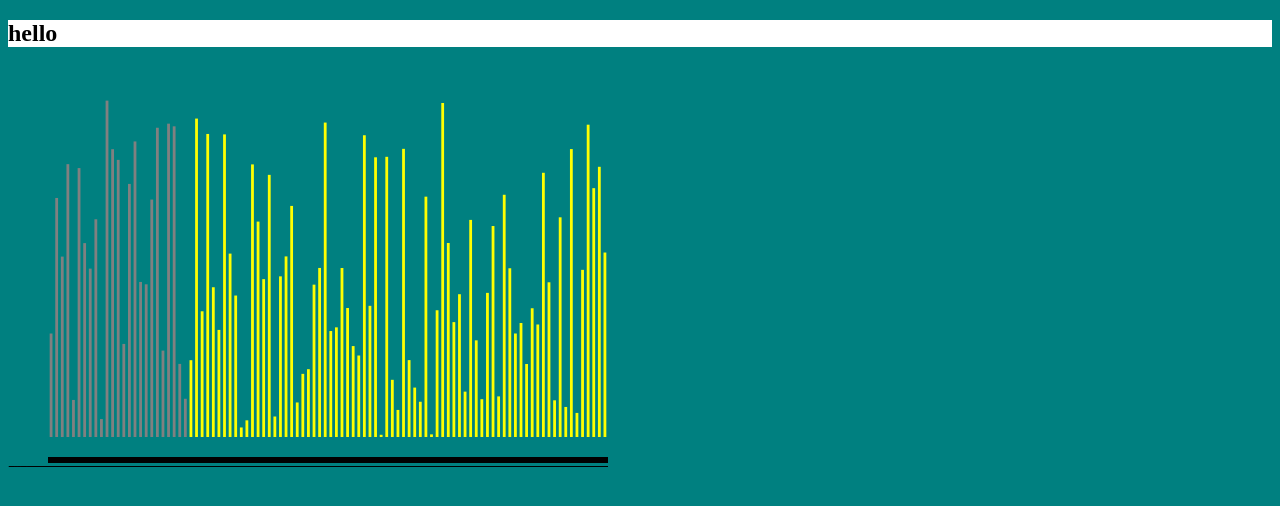
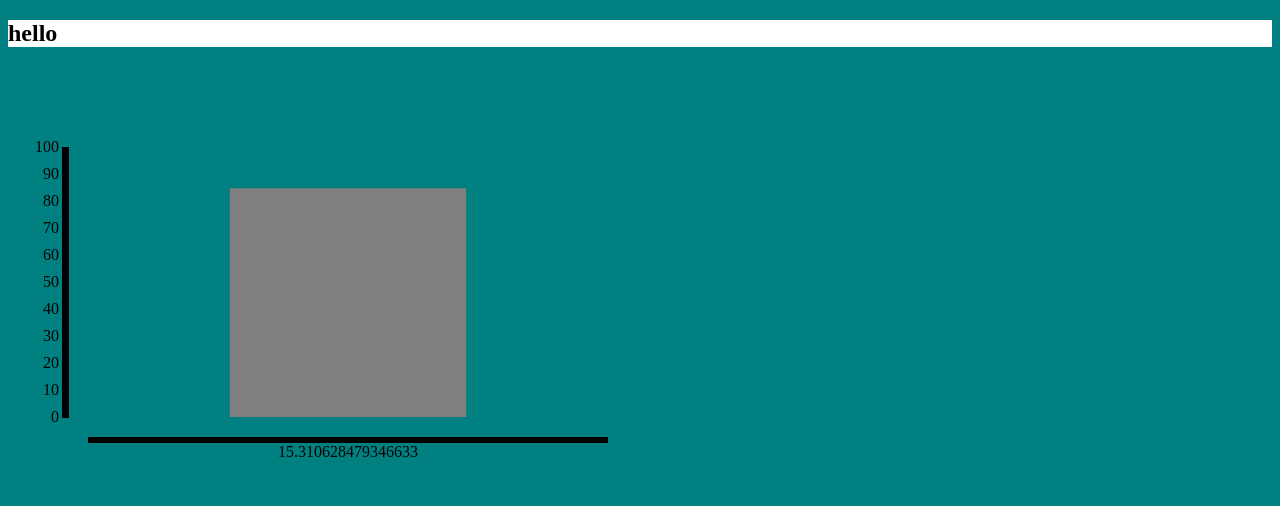
Before and after one commit to am964411/ohio_test, a plain HTML site: page d3.html in a window 1280 px wide. Drawn offline with nearby package versions, Linux system fonts and the light colour scheme.

Commit message:
helped y axis

```diff
--- a/d3.html
+++ b/d3.html
@@ -20,11 +20,11 @@
 
 			<script type="text/javascript">
 
-				var dataset = _.map(_.range(100), function(i){
+				var dataset = _.map(_.range(1), function(i){
 					return Math.random() * 50;
 				});
 
-				var margin = {top:0, right: 0, bottom: 30, left: 40};
+				var margin = {top:80, right: 0, bottom: 50, left: 80};
 
 				var w = 600 - margin.left - margin.right,
 					h = 400 - margin.top - margin.bottom;
@@ -55,12 +55,22 @@
 
 
 
+				var yScale = d3.scale.linear()
+				    .domain([0, 100])
+				    .range([h, 0]);
+
+				var yAxis = d3.svg.axis()
+					.scale(yScale)
+					.orient('left')
+
+					svg.append('g')
+					.attr('class', 'y axis')
+					.attr('transform', 'translate(-20, 0)')
+					.call(yAxis);
 
 
 
-				var yScale = d3.scale.linear()
-				    .domain([0, d3.max(dataset) * 1.1])
-				    .range([0, h]);
+
 
 				var colorScale = d3.scale.quantile()
 					.domain([0, dataset.length / 4, dataset.length])
```
Lines whose indentation alone changed are shown as unchanged.
